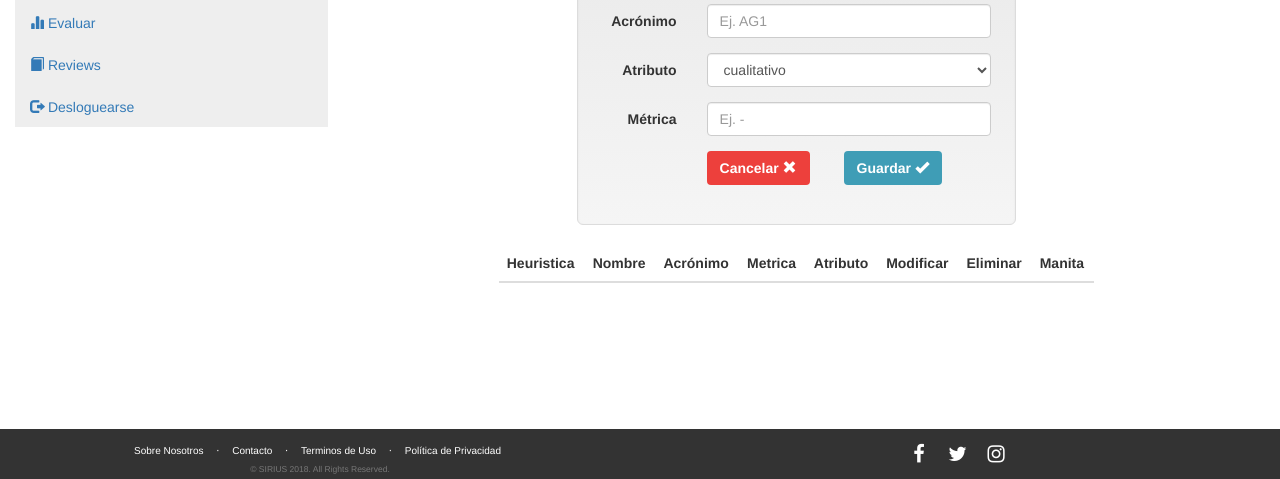
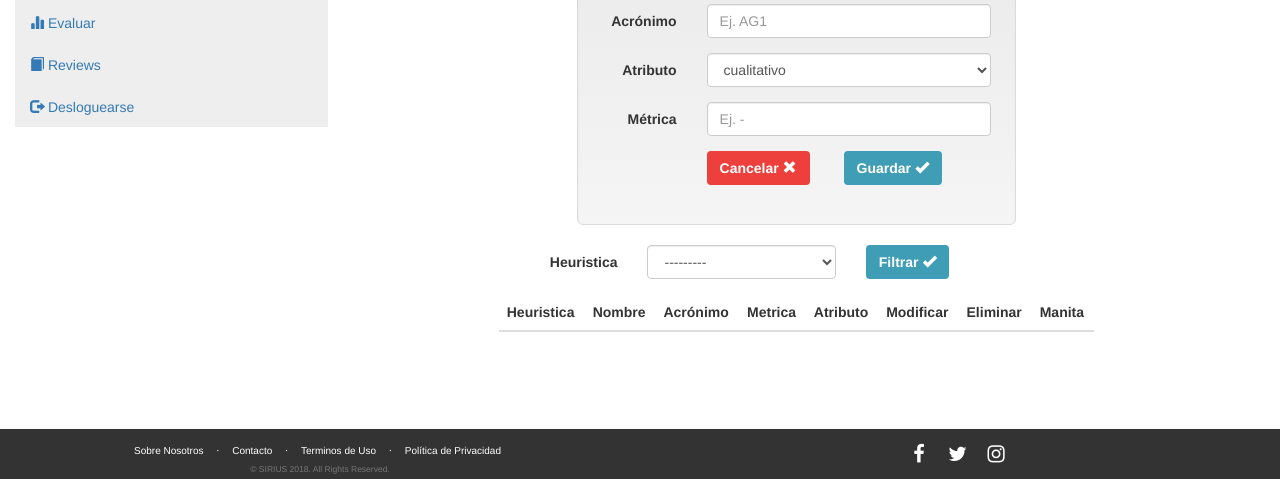
Before and after one commit to guillermobet/SIRIUS, a Django app: page /home/metacriteria in a window 1280 px wide. Shown: the part 321-800 px from the top of the page. Run offline with Django 3.2, Linux system fonts and the light colour scheme; data that the repository does not hold is empty; some libraries are stand-ins or nearby versions.

Commit message:
Added filter for criteria in settings

```diff
--- a/SIRIUS/index/forms.py
+++ b/SIRIUS/index/forms.py
@@ -191,6 +191,7 @@ class AddMetaCriterionForm(forms.Form):
 
 class FilterMetaCriteriaForm(forms.Form):
 	heuristic = forms.ModelChoiceField(
+		required = False,
 		label = 'Heuristica',
 		queryset=MetaHeuristic.objects.all()
 	)
--- a/SIRIUS/index/templates/settings/criteria.html
+++ b/SIRIUS/index/templates/settings/criteria.html
@@ -30,7 +30,7 @@
 					<div class="form-group">
 						<div class="col-sm-offset-3 col-sm-9">
 							<button type="button" class="btn rojo espacio-der">Cancelar <span class="glyphicon glyphicon-remove"></span></button>
-							<button type="submit" class="btn azul espacio-izq">Guardar <span class="glyphicon glyphicon-ok"></span></button>
+							<button type="submit" class="btn azul espacio-izq" name="create_form">Guardar <span class="glyphicon glyphicon-ok"></span></button>
 						</div>
 					</div>
 				</form>
@@ -43,6 +43,16 @@
 		<div class="col-md-2">
 		</div><!-- col-->
 		<div class="col-md-8">
+			<div class="row">
+			<form class="form-horizontal" action="" method="post">
+				{% csrf_token %}
+				<div class="form-group">
+					<label for="{{filter_form.heuristic.name}}" class="col-sm-3 control-label">{{filter_form.heuristic.label}}</label>
+					<div class="col-sm-4">{{filter_form.heuristic|addcssclass:"form-control"}}</div>
+					<div class="col-sm-3"><button type="submit" class="btn azul" name="filter_form">Filtrar <span class="glyphicon glyphicon-ok"></span></button></div>
+				</div>
+			</form>
+			</div>
 			<table class="table table-hover">
 			    <thead>
 			      <tr>
--- a/SIRIUS/index/views.py
+++ b/SIRIUS/index/views.py
@@ -6,7 +6,7 @@ from django.contrib.auth import get_user_model
 from django.http import HttpResponseRedirect
 from django.urls import reverse
 from django import forms
-from .forms import UserRegistrationForm, EvaluationGeneralForm, ReviewItemsForm, AddMetaHeuristicForm, AddMetaCriterionForm
+from .forms import UserRegistrationForm, EvaluationGeneralForm, ReviewItemsForm, AddMetaHeuristicForm, AddMetaCriterionForm, FilterMetaCriteriaForm
 from django.contrib import messages
 import datetime
 from .decorators import student_required
@@ -184,32 +184,51 @@ def delete_meta_heuristics(request, meta_heuristic_id):
 	return HttpResponseRedirect(reverse('meta_heuristics', args=(), kwargs={}))
 
 def meta_criteria(request):
+	filterCriteria = False
 
 	if request.method == 'POST':
-		form = AddMetaCriterionForm(request.POST)
-		if form.is_valid():
-			heuristic = form.cleaned_data['heuristic']
-			name = form.cleaned_data['name']
-			acronym = form.cleaned_data['acronym']
-			atribute = form.cleaned_data['atribute']
-			metric = form.cleaned_data['metric']
-			try:
-				MetaCriteria.objects.create(
-					heuristic = heuristic,
-					name = name,
-					acronym = acronym,
-					atribute = atribute,
-					metric = metric
-					)
-			except IntegrityError:
-				print('No lo cree el mio')
-				pass
-				#display message
+		if('create_form' in request.POST):
+			form = AddMetaCriterionForm(request.POST)
+			if form.is_valid():
+				heuristic = form.cleaned_data['heuristic']
+				name = form.cleaned_data['name']
+				acronym = form.cleaned_data['acronym']
+				atribute = form.cleaned_data['atribute']
+				metric = form.cleaned_data['metric']
+				try:
+					MetaCriteria.objects.create(
+						heuristic = heuristic,
+						name = name,
+						acronym = acronym,
+						atribute = atribute,
+						metric = metric
+						)
+				except IntegrityError:
+					print('No lo cree el mio')
+					pass
+					#display message
+		elif('filter_form' in request.POST):
+			filterForm = FilterMetaCriteriaForm(request.POST)
+			if filterForm.is_valid():
+				filterHeuristic = filterForm.cleaned_data['heuristic']
+				print(filterHeuristic)
+				if(filterHeuristic != None):
+					filterCriteria = True
+		else:
+			print("I do not know which form was submitted")
 
-	criteria = MetaCriteria.objects.all()
 	form = AddMetaCriterionForm()
+	filterForm = FilterMetaCriteriaForm()
+
+	if(filterCriteria):
+		criteria = 	MetaCriteria.objects.filter(heuristic = filterHeuristic)
+		filterForm = FilterMetaCriteriaForm(initial={'heuristic' : filterHeuristic})
+	else:
+		criteria = MetaCriteria.objects.all()
+
 	context = {'criteria' : criteria,
-			   'form' : form
+			   'form' : form,
+			   'filter_form' : filterForm
 			   }
 	return render(request, 'settings/criteria.html', context)
 
```
